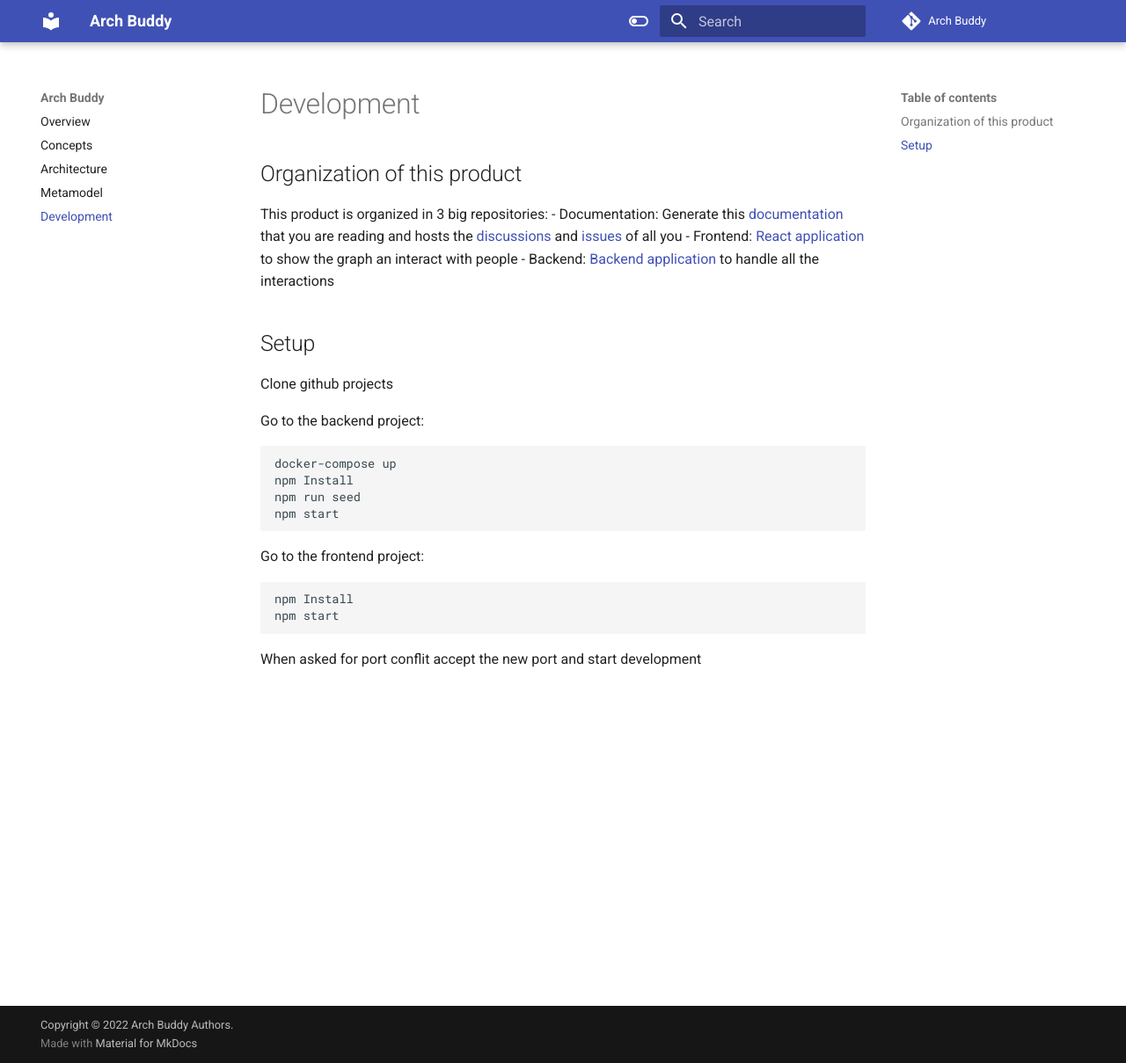
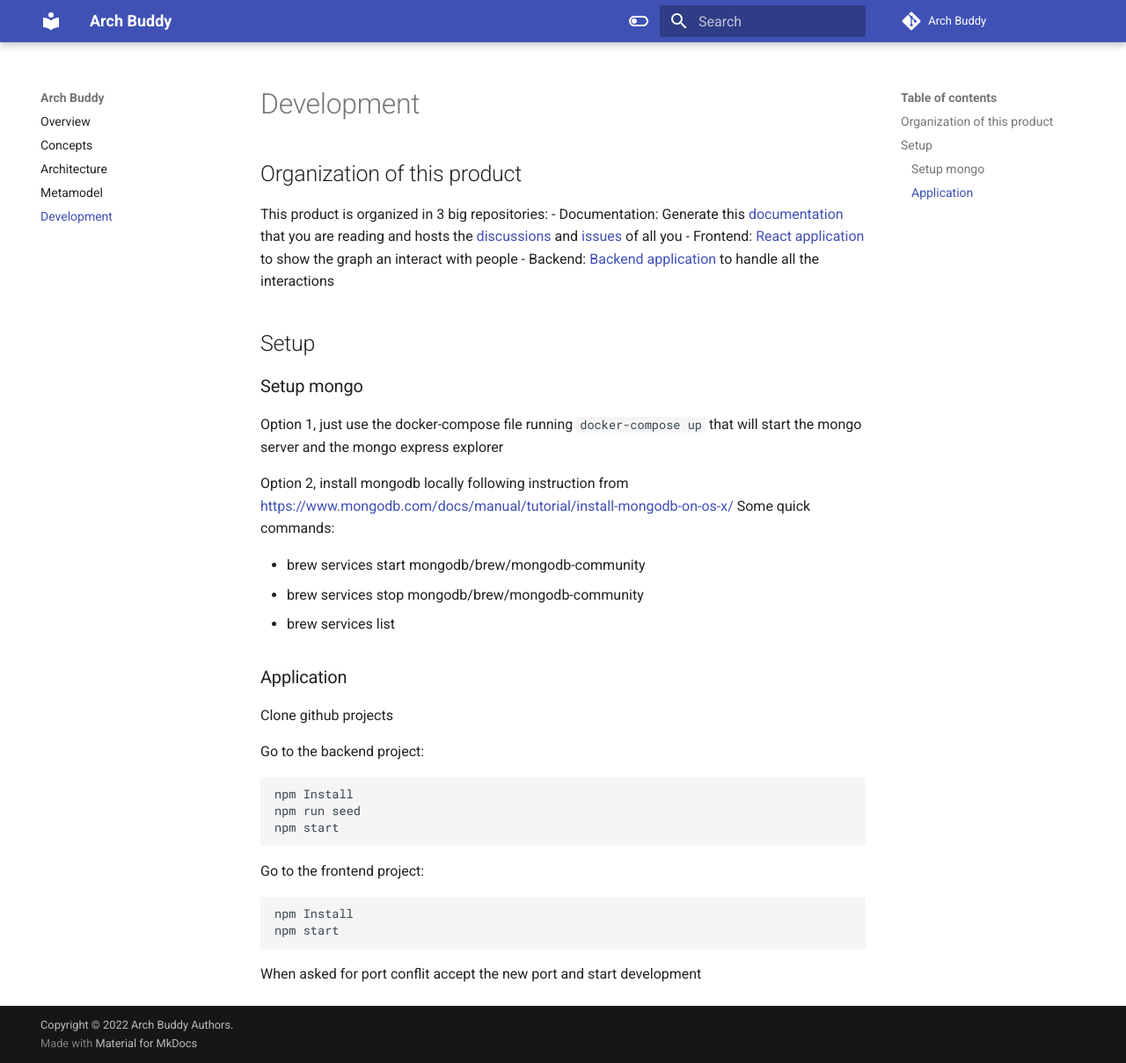
Before and after one commit to archbuddy/documentation, an MkDocs documentation site: the page built from docs/development.md, in a window 1280 px wide and 1209 px high. Shown: the whole window at 88% size. Built offline with MkDocs 1.6.1 and Material for MkDocs 9.7.7, drawn with Linux system fonts in a browser that asks for light colours; comment, search, counter and statistics services are not loaded.

Commit message:
add mongo instructions

````diff
--- a/docs/development.md
+++ b/docs/development.md
@@ -8,12 +8,23 @@
 
 ## Setup
 
+### Setup mongo
+
+Option 1, just use the docker-compose file running `docker-compose up` that will start the mongo server and the mongo express explorer
+
+Option 2, install mongodb locally following instruction from <https://www.mongodb.com/docs/manual/tutorial/install-mongodb-on-os-x/>
+Some quick commands:
+
+- brew services start mongodb/brew/mongodb-community
+- brew services stop mongodb/brew/mongodb-community
+- brew services list
+
+### Application
 Clone github projects
 
 Go to the backend project:
 
 ```bash
-docker-compose up
 npm Install
 npm run seed
 npm start
````
